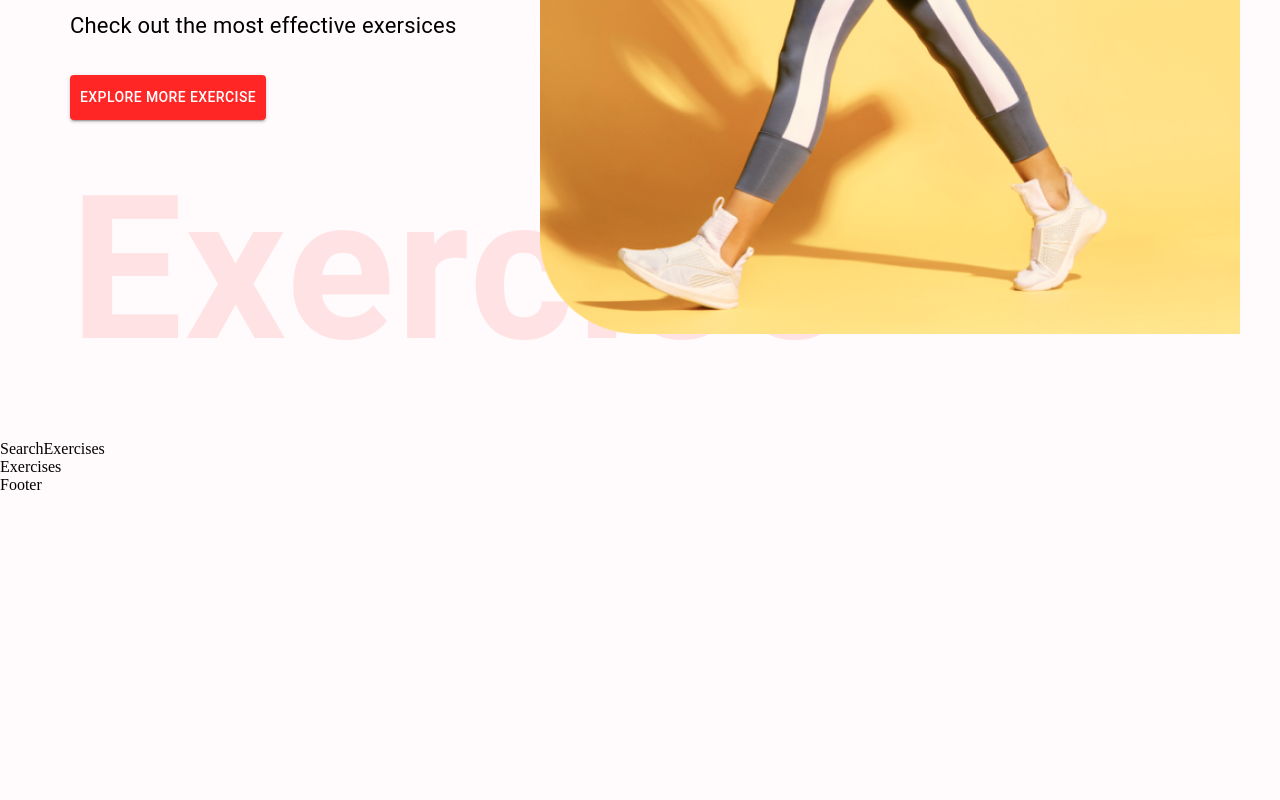
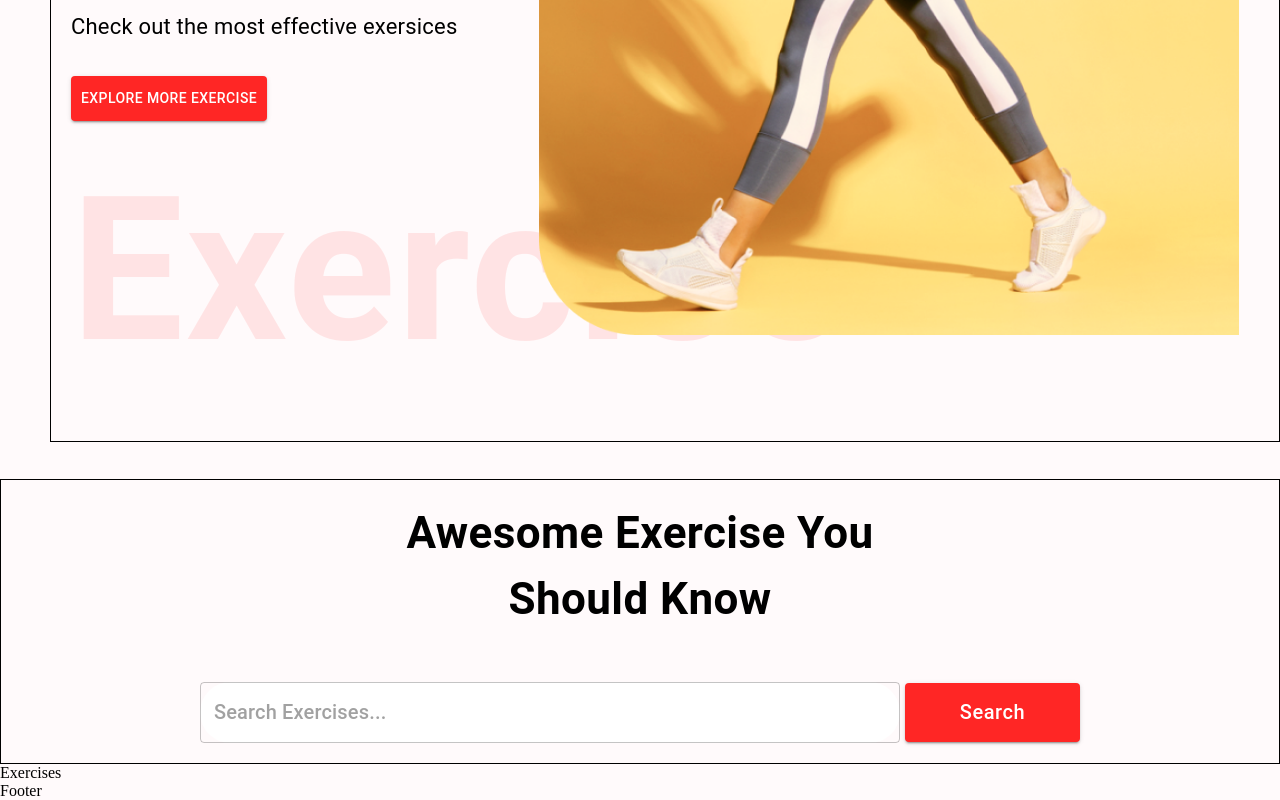
Before and after one commit to lobnor2/Fitness-Exercise-App, a React (Create React App) app: page / in a window 1280 px wide. Shown: the part 532-1332 px from the top of the page. Before the commit the page ends 1026 px from the top, so only its background shows below. Built offline with nearby package versions, Linux system fonts and the light colour scheme.

Commit message:
done search exercise and fixed few bugs in styles

```diff
--- a/src/App.css
+++ b/src/App.css
@@ -93,6 +93,7 @@
 .search-btn:hover {
   color: #ff2625 !important;
   border: 1px solid #ff2625 !important;
+  background-color: white !important;
 }
 
 .exercise-video {
--- a/src/components/HeroBanner.jsx
+++ b/src/components/HeroBanner.jsx
@@ -8,9 +8,11 @@
       sx={{
         mt: { lg: "212px", xs: "70px" },
         ml: { sm: "50px" },
+        textAlign: { lg: "left", xs: "center" },
       }}
       position="relative "
       p="20px"
+      border="1px solid black"
     >
       <Typography color="#FF2625" fontWeight="600" fontSize="26px">
         Fitness Club
--- a/src/components/SearchExercises.jsx
+++ b/src/components/SearchExercises.jsx
@@ -1,7 +1,70 @@
-import React from "react";
+import React, { useState, useEffect } from "react";
+import { Box, Button, Stack, TextField, Typography } from "@mui/material";
 
 const SearchExercises = () => {
-  return <div>SearchExercises</div>;
+  return (
+    <Stack
+      alignItems="center"
+      mt="37px"
+      justifyContent="center"
+      p="20px"
+      border="1px solid black"
+    >
+      <Typography
+        fontWeight={700}
+        sx={{
+          fontSize: { lg: "44px", xs: "30px" },
+        }}
+        textAlign="center"
+        mb="50px"
+      >
+        Awesome Exercise You <br /> Should Know
+      </Typography>
+      <Box
+        position="relative"
+        // border="1px solid green"
+        display="flex"
+        alignItems="center"
+        // height="70px"
+      >
+        <TextField
+          sx={{
+            input: {
+              fontWeight: "500",
+              border: "none",
+              borderRadius: "4px",
+              fontSize: "20px",
+            },
+            width: { lg: "700px", xs: "350px" },
+            backgroundColor: "#fff",
+            borderRadius: "40px",
+          }}
+          height="76px"
+          value=""
+          onChange={(e) => {}}
+          placeholder="Search Exercises..."
+          type="text"
+        />
+        <Button
+          variant="contained"
+          sx={{
+            backgroundColor: "#ff2625",
+            height: "59px",
+            textTransform: "none",
+            marginLeft: "5px",
+            width: { lg: "175px", xs: "100px" },
+            fontSize: { lg: "20px", xs: "18px" },
+            // position: "absolute",
+          }}
+          className="search-btn"
+          //   ml={5}
+          //   height="100%"
+        >
+          Search
+        </Button>
+      </Box>
+    </Stack>
+  );
 };
 
 export default SearchExercises;
```
